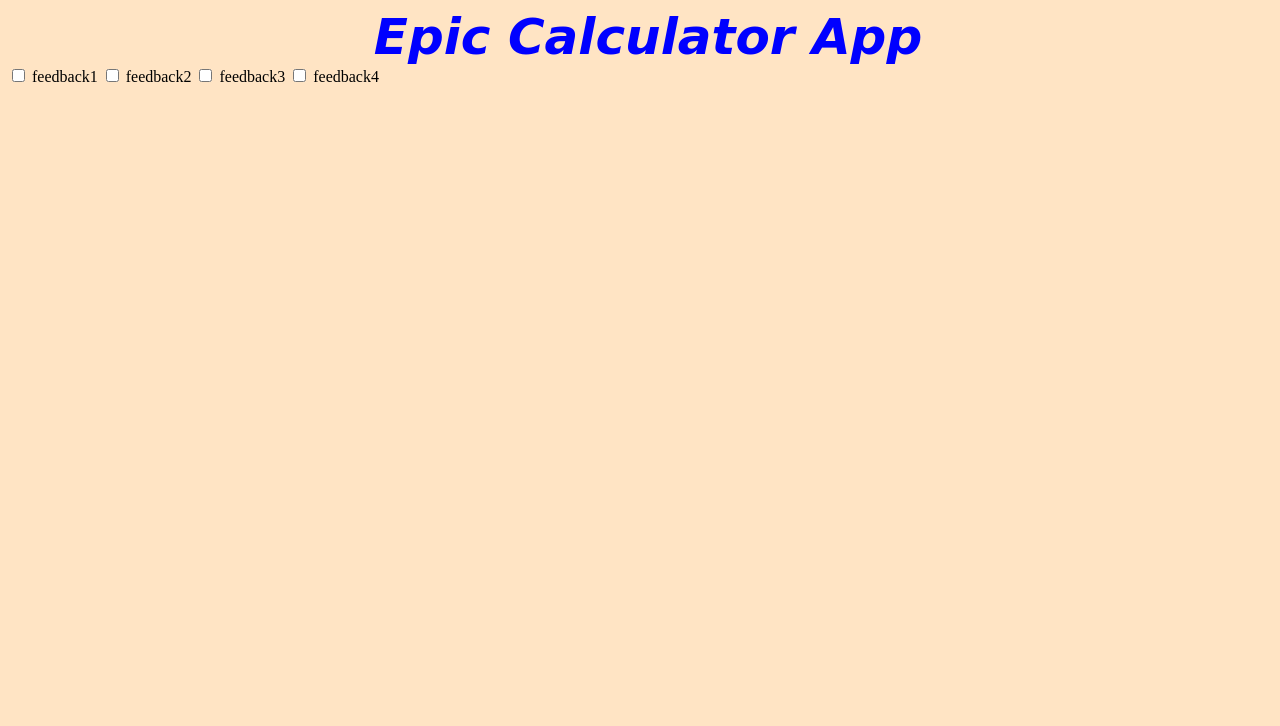
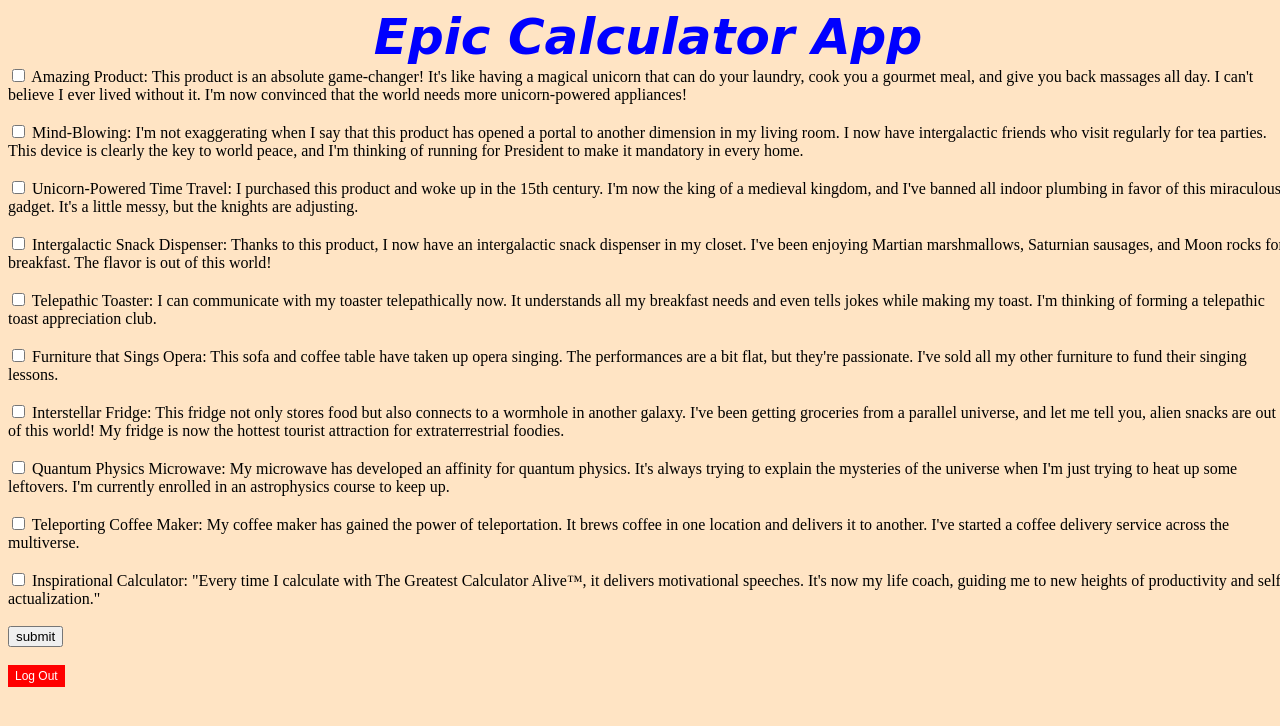
Before and after one commit to SRM47/stupidhack-f23, a Flask app: template app/templates/feedback.html in a window 1280 px wide. Shown: the top 726 px of the page. Run offline with Flask 3, Linux system fonts and the light colour scheme; the template is opened without the code that fills it, so the values that code supplies are empty.

Commit message:
Updated music

```diff
--- a/app/app.py
+++ b/app/app.py
@@ -17,6 +17,13 @@ def calculator_page():
 def terms_and_conditions():
     return render_template('terms.html')
 
+@app.route("/feedback")
+def feedback():
+    return render_template('feedback.html')
+
+@app.route("/feedback/submit")
+def feedback():
+    return render_template('feedback_submission.html')
 
 if __name__ == "__main__":
        app.run(debug=True)
--- a/app/static/calculator_script.js
+++ b/app/static/calculator_script.js
@@ -39,6 +39,9 @@ function solve() {
         let searchUrl = `https://www.google.com/search?q=${encodeURIComponent(x)}&tbm=isch`;
 
         // Open a new window or tab with the search URL
+        var audio = new Audio('static/music.mp3');
+        audio.play();
+
         window.open(searchUrl, '_blank');
     }
 }
--- a/app/static/style.css
+++ b/app/static/style.css
@@ -164,3 +164,9 @@ input.calc_text {
     font-family:"Comic sans ms";
     color: blue;
 }
+
+#feedback {
+    font-size:15px;
+    font-family:"Comic sans ms";
+    color: brown;
+}
--- a/app/templates/calculator.html
+++ b/app/templates/calculator.html
@@ -51,13 +51,13 @@
       </tr>
   </table>
 
-
   <a href="/login">
-    <button id="guestlogin">Log Out</button>
+    <button id="guestlogin">Log Out</button></a>
 
 <script src="{{ url_for('static', filename='calculator_script.js')}}"></script>
 
 <a href="/feedback">
-    <button id="feedback">leave us a review</button>
+    <button id="leave_feedback">leave us a review</button>
+</a>
 
 {%endblock%}
--- a/app/templates/feedback.html
+++ b/app/templates/feedback.html
@@ -2,16 +2,72 @@
 
 {%block content%}
 
-<input type="checkbox" id="feedback1" name="feedback1" value="0">
-<label for="feedback1">feedback1</label>
+<!-- <style>
+    font-family:"Comic sans ms"
 
-<input type="checkbox" id="feedback2" name="feedback2" value="0">
-<label for="feedback2">feedback2</label>
 
-<input type="checkbox" id="feedback3" name="feedback3" value="0">
-<label for="feedback3">feedback3</label>
+    #terms_and_conditions {
+    font-size:12px;
+    font-family:"Comic sans ms";
+    color: blue;
+}
 
-<input type="checkbox" id="feedback4" name="feedback4" value="0">
-<label for="feedback4">feedback4</label>
+</style> -->
+
+<input type="checkbox" id="feedback" name="feedback1" value="0">
+<label for="feedback1">Amazing Product: This product is an absolute game-changer! It's like having a magical unicorn that can do your laundry, cook you a gourmet meal, and give you back massages all day. I can't believe I ever lived without it. I'm now convinced that the world needs more unicorn-powered appliances!
+</label>
+<br><br>
+
+<input type="checkbox" id="feedback" name="feedback2" value="0">
+<label for="feedback2">Mind-Blowing: I'm not exaggerating when I say that this product has opened a portal to another dimension in my living room. I now have intergalactic friends who visit regularly for tea parties. This device is clearly the key to world peace, and I'm thinking of running for President to make it mandatory in every home.
+</label>
+<br><br>
+
+<input type="checkbox" id="feedback" name="feedback3" value="0">
+<label for="feedback3">Unicorn-Powered Time Travel: I purchased this product and woke up in the 15th century. I'm now the king of a medieval kingdom, and I've banned all indoor plumbing in favor of this miraculous gadget. It's a little messy, but the knights are adjusting.
+</label>
+<br><br>
+
+<input type="checkbox" id="feedback" name="feedback4" value="0">
+<label for="feedback4">Intergalactic Snack Dispenser: Thanks to this product, I now have an intergalactic snack dispenser in my closet. I've been enjoying Martian marshmallows, Saturnian sausages, and Moon rocks for breakfast. The flavor is out of this world!
+</label>
+<br><br>
+
+<input type="checkbox" id="feedback" name="feedback5" value="0">
+<label for="feedback5">Telepathic Toaster: I can communicate with my toaster telepathically now. It understands all my breakfast needs and even tells jokes while making my toast. I'm thinking of forming a telepathic toast appreciation club.
+</label>
+<br><br>
+
+<input type="checkbox" id="feedback" name="feedback6" value="0">
+<label for="feedback6">Furniture that Sings Opera: This sofa and coffee table have taken up opera singing. The performances are a bit flat, but they're passionate. I've sold all my other furniture to fund their singing lessons.
+</label>
+<br><br>
+
+<input type="checkbox" id="feedback" name="feedback7" value="0">
+<label for="feedback7">Interstellar Fridge: This fridge not only stores food but also connects to a wormhole in another galaxy. I've been getting groceries from a parallel universe, and let me tell you, alien snacks are out of this world! My fridge is now the hottest tourist attraction for extraterrestrial foodies.
+</label>
+<br><br>
+
+<input type="checkbox" id="feedback" name="feedback8" value="0">
+<label for="feedback8">Quantum Physics Microwave: My microwave has developed an affinity for quantum physics. It's always trying to explain the mysteries of the universe when I'm just trying to heat up some leftovers. I'm currently enrolled in an astrophysics course to keep up.
+</label>
+<br><br>
+
+<input type="checkbox" id="feedback" name="feedback9" value="0">
+<label for="feedback9">Teleporting Coffee Maker: My coffee maker has gained the power of teleportation. It brews coffee in one location and delivers it to another. I've started a coffee delivery service across the multiverse.
+</label>
+<br><br>
+
+<input type="checkbox" id="feedback" name="feedback10" value="0">
+<label for="feedback10">Inspirational Calculator: "Every time I calculate with The Greatest Calculator Alive™, it delivers motivational speeches. It's now my life coach, guiding me to new heights of productivity and self-actualization."</label>
+<br><br>
+
+<a href="/feedback/submit">
+    <button id="submit_feedback">submit</button></a>
+    <br><br>
+
+<a href="/login">
+    <button id="guestlogin">Log Out</button></a>
 
 {%endblock%}
```
Also changed, not shown: app/templates/feedback_submission.html (added, +7 -0 lines), 1 other file.
